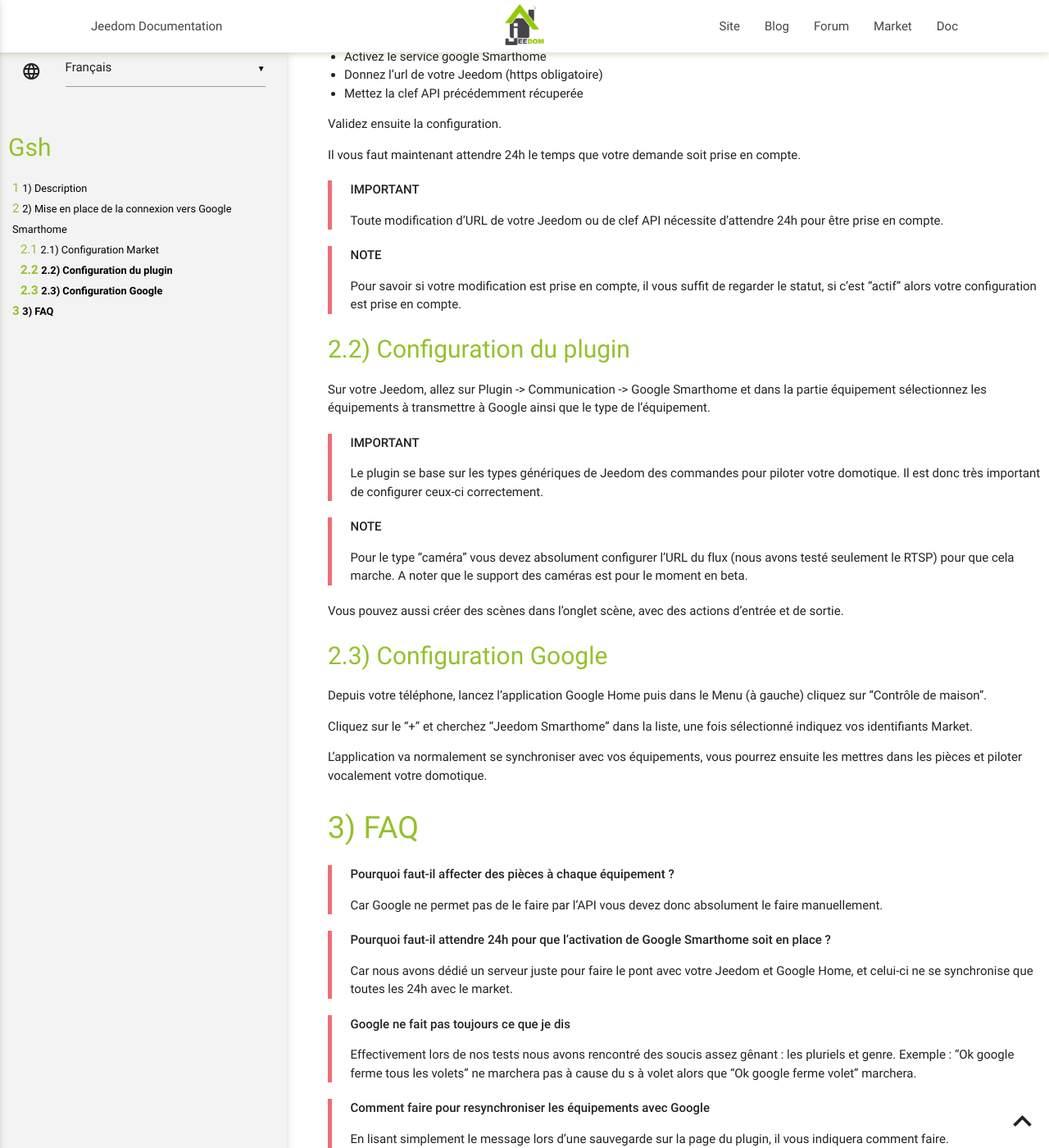
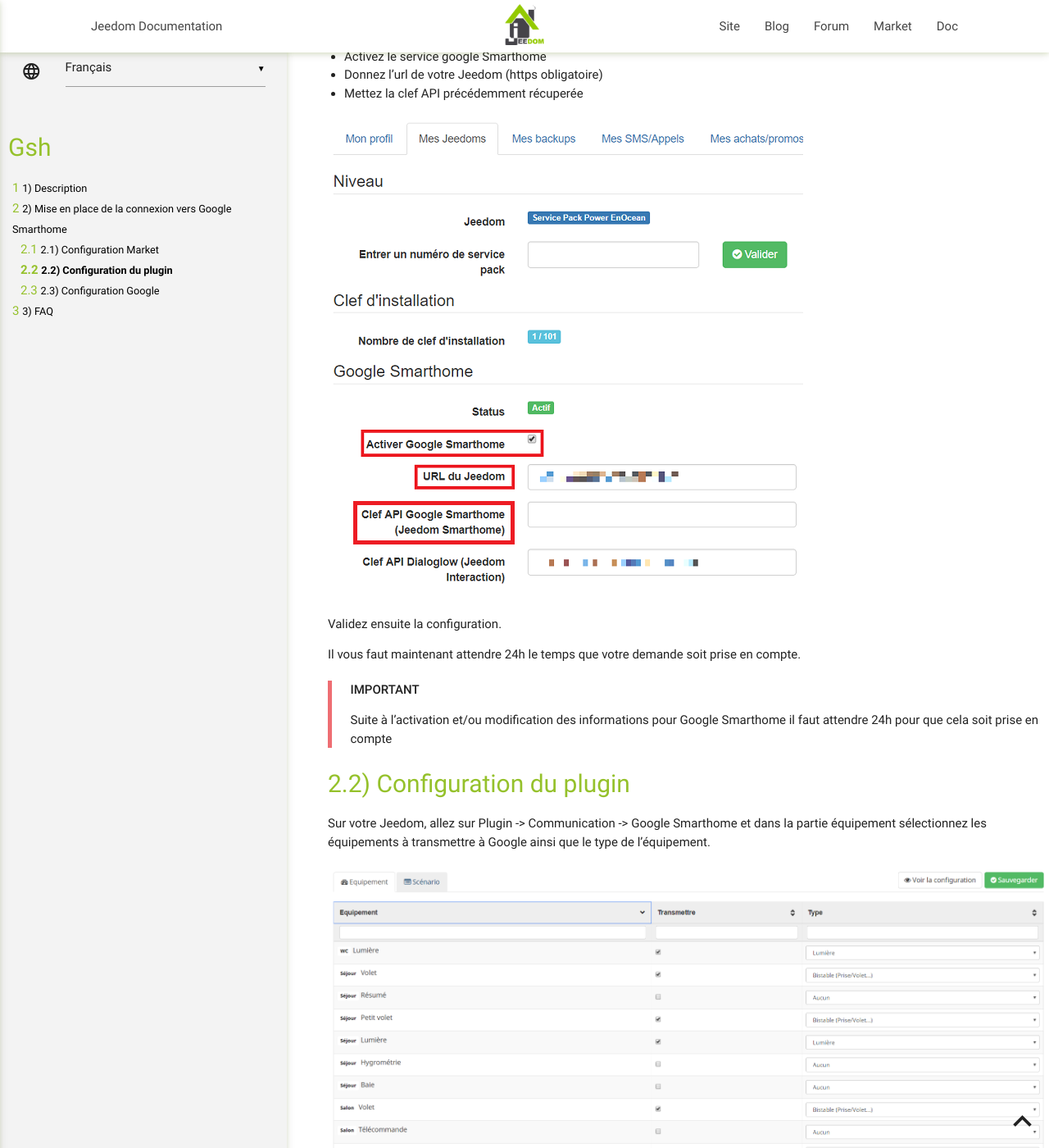
Before and after one commit to Caelion/plugin-gsh, a Jekyll site: the page built from docs/fr_FR/index.md, in a window 1280 px wide and 1400 px high, scrolled down 602 px. Shown: the whole window at 82% size. Built offline with Jekyll 4.4.1, drawn with Linux system fonts in a browser that asks for light colours; our own code applies the rules of GitHub Pages for plain Markdown files; some of the changed text lies outside the part shown.

Commit message:
Add image

```diff
--- a/docs/fr_FR/index.md
+++ b/docs/fr_FR/index.md
@@ -23,21 +23,21 @@
 - Donnez l'url de votre Jeedom (https obligatoire)
 - Mettez la clef API précédemment récuperée
 
+![gsh](../images/gsh1.png)
+
 Validez ensuite la configuration.
 
 Il vous faut maintenant attendre 24h le temps que votre demande soit prise en compte.
 
 > **IMPORTANT**
 >
-> Toute modification d'URL de votre Jeedom ou de clef API nécessite d'attendre 24h pour être prise en compte.
-
-> **NOTE**
->
-> Pour savoir si votre modification est prise en compte, il vous suffit de regarder le statut, si c'est "actif" alors votre configuration est prise en compte.
+> Suite à l'activation et/ou modification des informations pour Google Smarthome il faut attendre 24h pour que cela soit prise en compte
 
 ## Configuration du plugin
 
 Sur votre Jeedom, allez sur Plugin -> Communication -> Google Smarthome et dans la partie équipement sélectionnez les équipements à transmettre à Google ainsi que le type de l'équipement.
+
+![gsh](../images/gsh2.png)
 
 > **IMPORTANT**
 >
```
Also changed, not shown: other parts of docs/fr_FR/index.md (+12 -2 lines), docs/images/gsh1.png (added), docs/images/gsh2.png (added), docs/images/gsh3.png (added), docs/images/gsh4.png (added), docs/images/gsh5.png (added), docs/images/gsh6.png (added).
